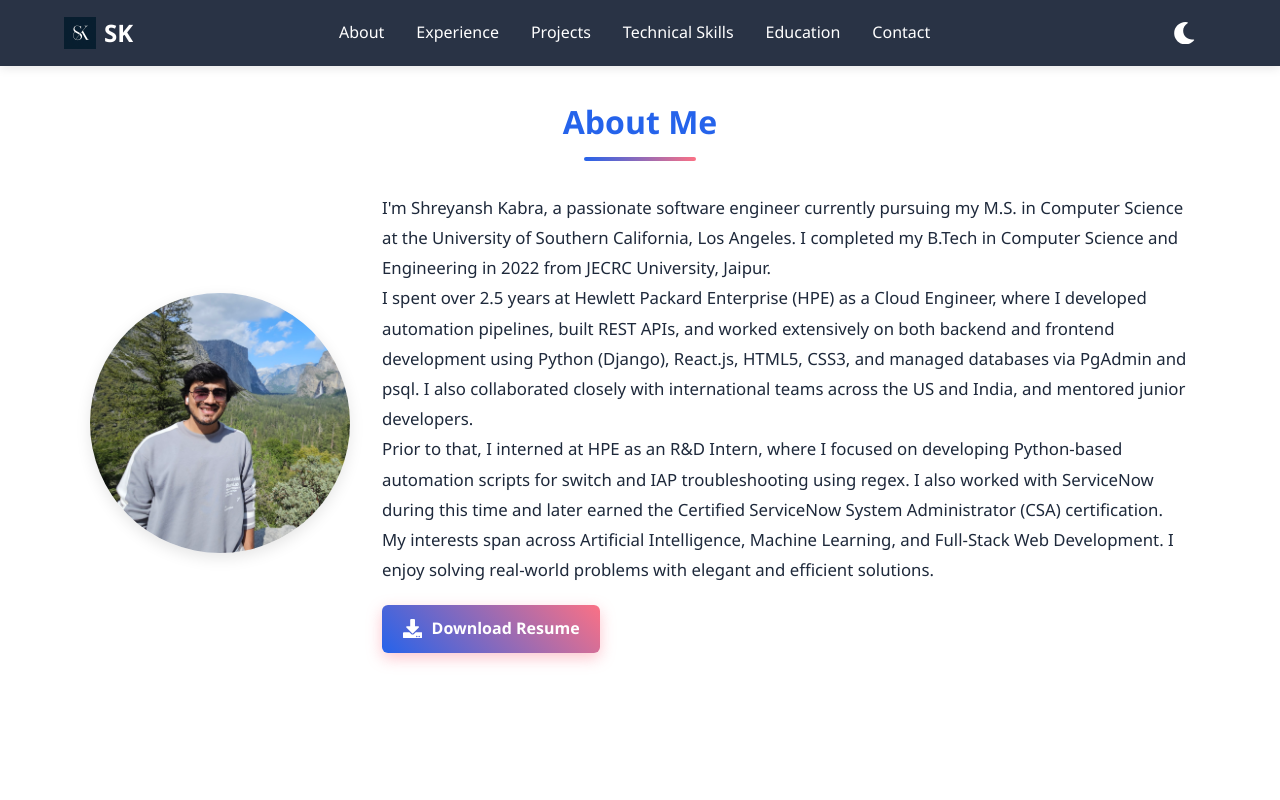
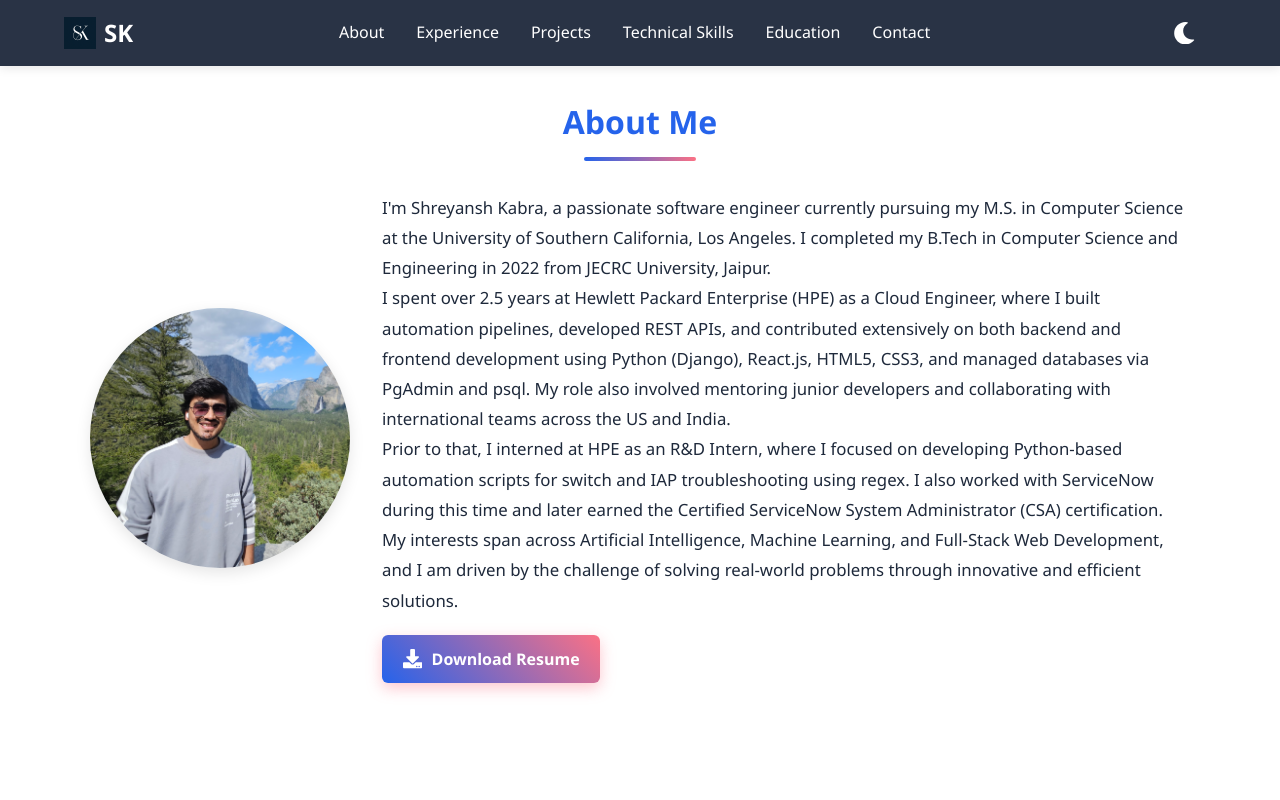
Before and after one commit to kabrashrey/shreyansh_kabra, a React (Vite) app in the folder shreyansh_kabra/: page / in a window 1280 px wide. Shown: the top 800 px of the page. Built offline with nearby package versions, Linux system fonts and the light colour scheme.

Commit message:
Updating About me Section

```diff
--- a/shreyansh_kabra/src/components/about/about.tsx
+++ b/shreyansh_kabra/src/components/about/about.tsx
@@ -19,12 +19,12 @@ const About = () => {
 
           <p>
             I spent over 2.5 years at Hewlett Packard Enterprise (HPE) as a
-            Cloud Engineer, where I developed automation pipelines, built REST
-            APIs, and worked extensively on both backend and frontend
+            Cloud Engineer, where I built automation pipelines, developed REST
+            APIs, and contributed extensively on both backend and frontend
             development using Python (Django), React.js, HTML5, CSS3, and
-            managed databases via PgAdmin and psql. I also collaborated closely
-            with international teams across the US and India, and mentored
-            junior developers.
+            managed databases via PgAdmin and psql. My role also involved
+            mentoring junior developers and collaborating with international
+            teams across the US and India.
           </p>
 
           <p>
@@ -37,8 +37,9 @@ const About = () => {
 
           <p>
             My interests span across Artificial Intelligence, Machine Learning,
-            and Full-Stack Web Development. I enjoy solving real-world problems
-            with elegant and efficient solutions.
+            and Full-Stack Web Development, and I am driven by the challenge of
+            solving real-world problems through innovative and efficient
+            solutions.
           </p>
           <a
             href={resume}
```
